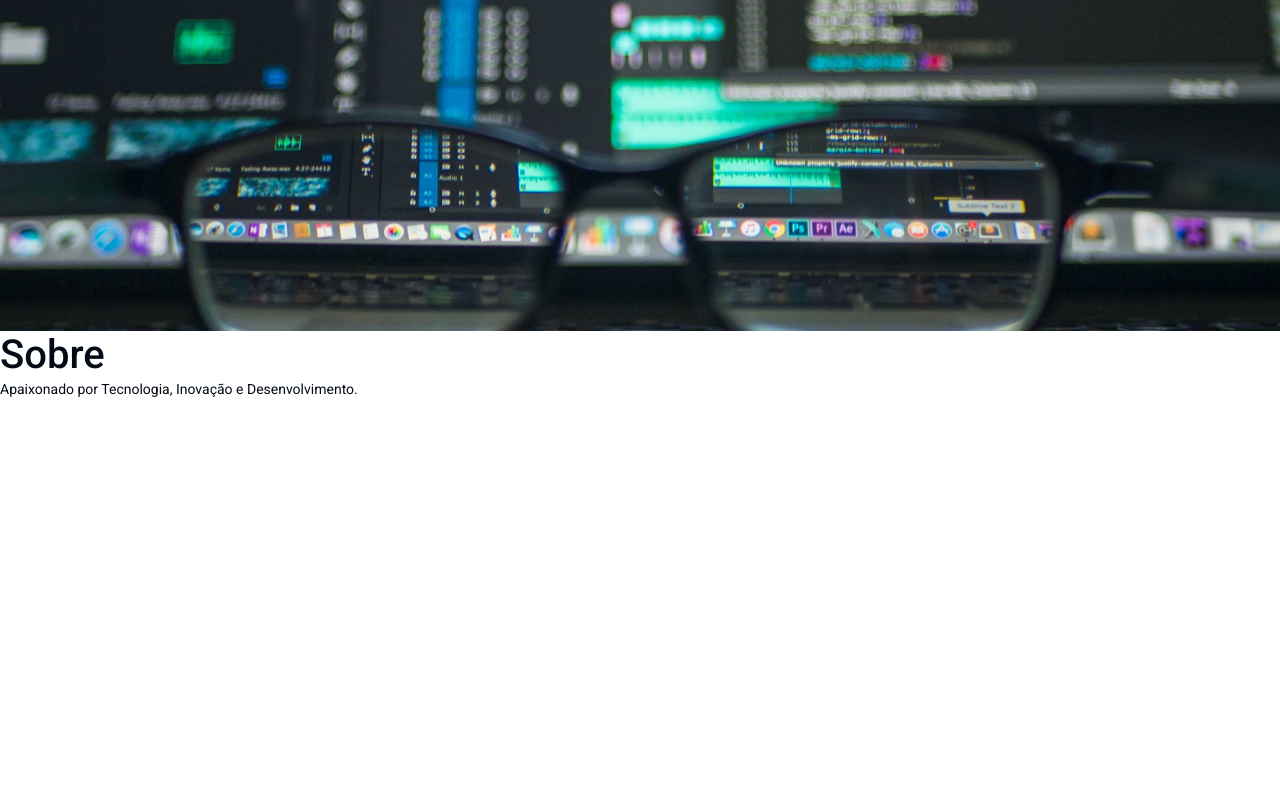
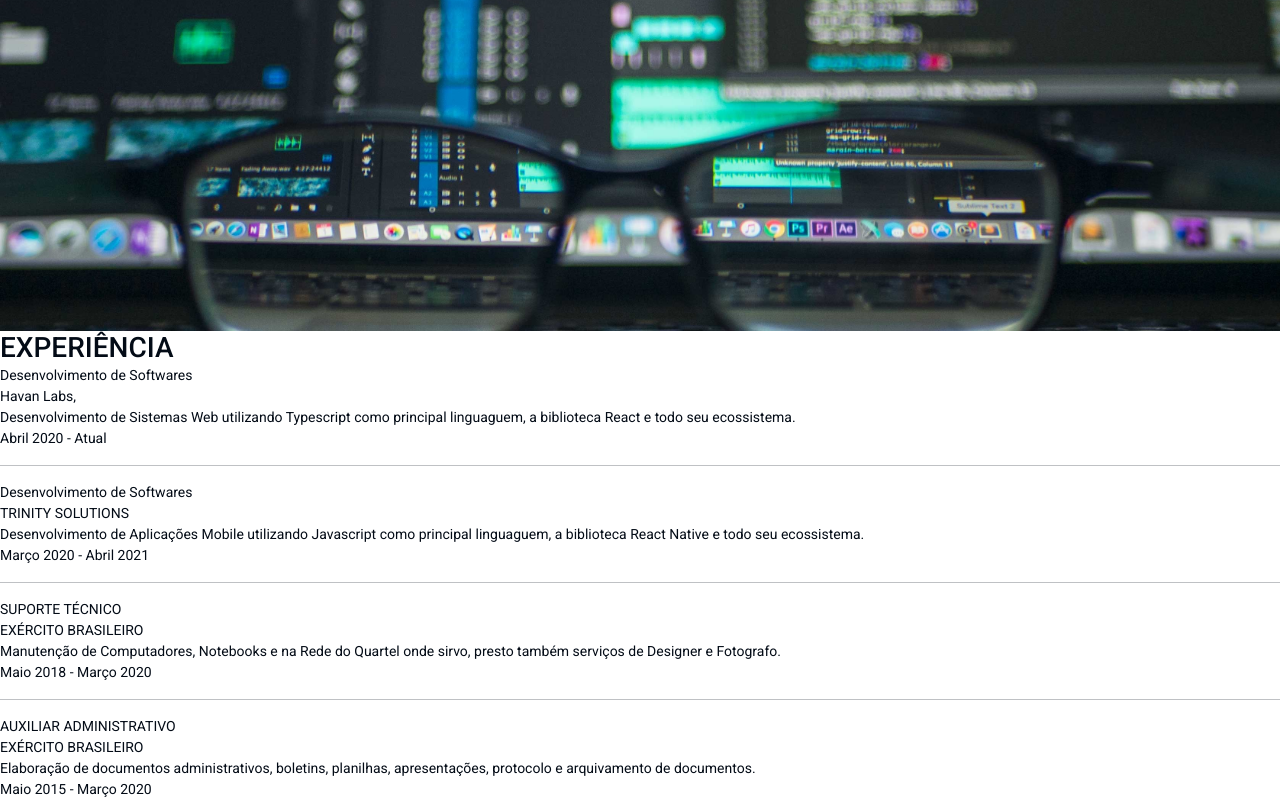
Before and after one commit to joseiltonjunior/novo-portfolio, a React (Create React App) app: page / in a window 1280 px wide. Shown: the part 529-1329 px from the top of the page. Before the commit the page ends 929 px from the top, so only its background shows below. Built offline with nearby package versions, Linux system fonts and the light colour scheme.

Commit message:
componentizando e implementando

```diff
--- /dev/null
+++ b/src/components/Content/index.tsx
@@ -0,0 +1,14 @@
+import { SectionExperience } from 'components/SectionExperience';
+import { SectionInital } from 'components/SectionInital';
+
+import { Container } from './styles';
+
+export const Content: React.FC = () => {
+  return (
+    <Container>
+      <SectionInital />
+
+      <SectionExperience />
+    </Container>
+  );
+};
--- /dev/null
+++ b/src/components/Content/styles.ts
@@ -0,0 +1,3 @@
+import styled from 'styled-components';
+
+export const Container = styled.div``;
--- a/src/components/Header/index.tsx
+++ b/src/components/Header/index.tsx
@@ -16,10 +16,6 @@ export const Header: React.FC = () => {
         </button>
       </div>
 
-      {/* <div className="title-header">
-        <p>Junior Ferreira</p>
-      </div> */}
-
       <div className="button-tools-menu">
         <p>
           <button
--- a/src/components/Layout/index.tsx
+++ b/src/components/Layout/index.tsx
@@ -1,9 +1,9 @@
+import { Content } from 'components/Content';
 import { Header } from 'components/Header';
 import { SideMenu } from 'components/SideMenu';
 import { ToolsMenu } from 'components/ToolsMenu';
-import React from 'react';
 
-import { Container, Background } from './styles';
+import { Container } from './styles';
 
 export const Layout: React.FC = () => {
   return (
@@ -11,22 +11,7 @@ export const Layout: React.FC = () => {
       <Header />
       <SideMenu />
       <ToolsMenu />
-      <div>
-        <section className="section-1">
-          <Background>
-            <div>
-              <h1>Junior Ferreira</h1>
-
-              <p>Desenvolvedor Web</p>
-            </div>
-          </Background>
-        </section>
-        <section className="section-2">
-          <h1>Sobre</h1>
-
-          <p>Apaixonado por Tecnologia, Inovação e Desenvolvimento.</p>
-        </section>
-      </div>
+      <Content />
     </Container>
   );
 };
--- a/src/components/Layout/styles.ts
+++ b/src/components/Layout/styles.ts
@@ -1,20 +1,6 @@
 import styled from 'styled-components';
-import backgroundImg from 'assets/img/background.jpg';
 
 export const Container = styled.div`
   height: 100vh;
   width: 100%;
 `;
-
-export const Background = styled.div`
-  flex: 1;
-  background: url(${backgroundImg}) no-repeat;
-  background-size: cover;
-
-  display: flex;
-  align-items: center;
-  justify-content: center;
-  color: #f5f5f5;
-
-  height: 100vh;
-`;
--- /dev/null
+++ b/src/components/SectionExperience/index.tsx
@@ -0,0 +1,54 @@
+import React from 'react';
+
+import { Container } from './styles';
+
+export const SectionExperience: React.FC = () => {
+  return (
+    <Container id="experience">
+      <h3>EXPERIÊNCIA</h3>
+
+      <div>
+        <p>Desenvolvimento de Softwares</p>
+        <p>Havan Labs,</p>
+        <p>
+          Desenvolvimento de Sistemas Web utilizando Typescript como principal
+          linguaguem, a biblioteca React e todo seu ecossistema.
+        </p>
+        <p>Abril 2020 - Atual</p>
+      </div>
+      <hr />
+
+      <div>
+        <p>Desenvolvimento de Softwares</p>
+        <p>TRINITY SOLUTIONS</p>
+        <p>
+          Desenvolvimento de Aplicações Mobile utilizando Javascript como
+          principal linguaguem, a biblioteca React Native e todo seu
+          ecossistema.
+        </p>
+        <p>Março 2020 - Abril 2021</p>
+      </div>
+      <hr />
+
+      <div>
+        <p>SUPORTE TÉCNICO</p>
+        <p>EXÉRCITO BRASILEIRO</p>
+        <p>
+          Manutenção de Computadores, Notebooks e na Rede do Quartel onde sirvo,
+          presto também serviços de Designer e Fotografo.
+        </p>
+        <p>Maio 2018 - Março 2020</p>
+      </div>
+      <hr />
+      <div>
+        <p>AUXILIAR ADMINISTRATIVO</p>
+        <p>EXÉRCITO BRASILEIRO</p>
+        <p>
+          Elaboração de documentos administrativos, boletins, planilhas,
+          apresentações, protocolo e arquivamento de documentos.
+        </p>
+        <p>Maio 2015 - Março 2020</p>
+      </div>
+    </Container>
+  );
+};
--- /dev/null
+++ b/src/components/SectionExperience/styles.ts
@@ -0,0 +1,3 @@
+import styled from 'styled-components';
+
+export const Container = styled.div``;
--- /dev/null
+++ b/src/components/SectionInital/index.tsx
@@ -0,0 +1,17 @@
+import React from 'react';
+
+import { Container, Background } from './styles';
+
+export const SectionInital: React.FC = () => {
+  return (
+    <Container id="initial">
+      <Background>
+        <div>
+          <h1>Junior Ferreira</h1>
+
+          <p>Desenvolvedor Web</p>
+        </div>
+      </Background>
+    </Container>
+  );
+};
--- /dev/null
+++ b/src/components/SectionInital/styles.ts
@@ -0,0 +1,17 @@
+import styled from 'styled-components';
+import backgroundImg from 'assets/img/background.jpg';
+
+export const Container = styled.div``;
+
+export const Background = styled.div`
+  flex: 1;
+  background: url(${backgroundImg}) no-repeat;
+  background-size: cover;
+
+  display: flex;
+  align-items: center;
+  justify-content: center;
+  color: #f5f5f5;
+
+  height: 100vh;
+`;
--- a/src/components/SideMenu/index.tsx
+++ b/src/components/SideMenu/index.tsx
@@ -1,11 +1,11 @@
 import { SocialLinks } from 'components/SocialLinks';
 
-import { useTranslation } from 'react-i18next';
+// import { useTranslation } from 'react-i18next';
 
 import { Container } from './styles';
 
 export const SideMenu: React.FC = () => {
-  const { t } = useTranslation();
+  // const { t } = useTranslation();
 
   return (
     <Container>
@@ -15,23 +15,30 @@ export const SideMenu: React.FC = () => {
         id="offcanvasLeft"
         aria-labelledby="offcanvasLeft"
       >
-        <div className="offcanvas-header">
-          <p className="offcanvas-title" id="offcanvas-title">
-            Junior Ferreira
-          </p>
-        </div>
         <div className="offcanvas-body">
           <img
-            src="https://avatars.githubusercontent.com/u/47725788?v=4"
+            src="https://joseiltonjunior.github.io/Portfolio/img/perfil.jpeg"
             alt="picProfile"
             className="profile-pic img-fluid rounded-circle"
           />
 
-          <p className="offcanvas-title-job" id="offcanvas-title-job">
-            {t('titleAside')}
+          <p className="offcanvas-title" id="offcanvas-title">
+            Junior Ferreira
           </p>
 
           <SocialLinks />
+
+          <div>
+            <a href="#experience">
+              <button
+                type="button"
+                data-bs-dismiss="offcanvas"
+                aria-label="Close"
+              >
+                experience
+              </button>
+            </a>
+          </div>
         </div>
       </div>
     </Container>
--- a/src/components/SideMenu/styles.ts
+++ b/src/components/SideMenu/styles.ts
@@ -7,20 +7,8 @@ export const Container = styled.div`
     background: linear-gradient(
       to bottom,
       ${props => props.theme.colors.primary},
-      #f5f5f5
+      rgba(155, 155, 155, 0.5)
     );
-  }
-
-  .offcanvas-header {
-    justify-content: center;
-
-    font-size: 20px;
-    font-family: 'Roboto Medium';
-  }
-
-  .offcanvas-title-job {
-    font-size: 18px;
-    font-family: 'Roboto Regular';
   }
 
   .offcanvas-body {
@@ -29,14 +17,16 @@ export const Container = styled.div`
     align-items: center;
     padding: 20px 10px;
 
-    .div-icons {
-      gap: 5px;
+    p {
+      font-size: 20px;
+      font-family: 'Roboto Medium';
+      margin-bottom: 10px;
     }
 
     .profile-pic {
       width: 130px;
       height: 130px;
-      border: 6px solid #f5f5f5;
+      border: 0.4rem solid rgba(255, 255, 255, 0.2);
       margin-bottom: 20px;
     }
   }
--- a/src/components/ToolsMenu/styles.ts
+++ b/src/components/ToolsMenu/styles.ts
@@ -7,7 +7,7 @@ export const Container = styled.div`
     background: linear-gradient(
       to bottom,
       ${props => props.theme.colors.primary},
-      #f5f5f5
+      rgba(155, 155, 155, 0.5)
     );
   }
 
```
